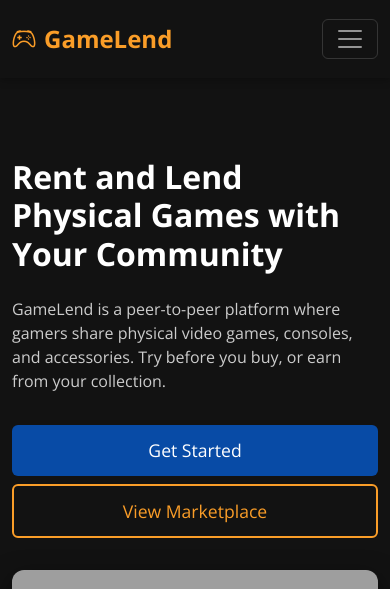
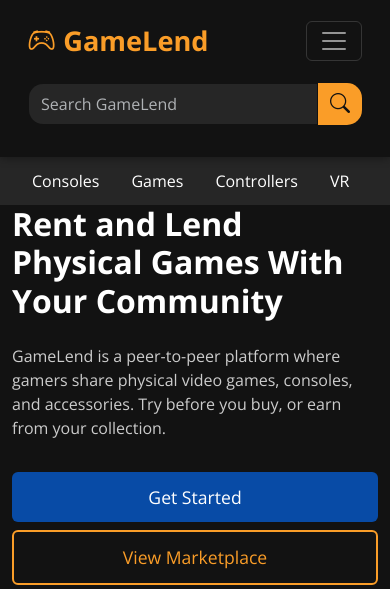
Before and after one commit to alex-sir/gamelend, a web app: file index.html in a window 390 px wide. Shown: the top 589 px of the page. Run offline with its HTML, style and script files only (its server is not run), Linux system fonts and the light colour scheme; grey boxes are pictures that could not be loaded.

Commit message:
update navigation bars

```diff
--- a/index.html
+++ b/index.html
@@ -34,51 +34,92 @@
   </head>
   <body>
     <!-- Sticky navigation bar -->
-    <nav class="navbar navbar-expand-lg sticky-top">
-      <div class="container">
+    <nav class="navbar navbar-primary navbar-expand-lg sticky-top">
+      <div class="container-fluid">
         <!-- GameLend brand -->
         <a class="navbar-brand" href="index.html">
           <i class="bi bi-controller me-2"></i>GameLend
         </a>
 
+        <!-- Button for when the navigation bar gets small -->
         <button
           class="navbar-toggler"
           type="button"
-          data-bs-toggle="collapse"
+          data-bs-toggle="offcanvas"
           data-bs-target="#navbarNav"
         >
           <span class="navbar-toggler-icon"></span>
         </button>
 
-        <div
-          class="collapse navbar-collapse justify-content-between"
-          id="navbarNav"
-        >
-          <div class="mx-auto search-bar d-none d-lg-block">
+        <!-- Search bar -->
+        <div class="mx-lg-4 search-bar">
           <form class="d-flex">
             <input
               class="form-control"
               type="search"
-                placeholder="Search games, consoles, accessories..."
+              placeholder="Search GameLend"
               aria-label="Search"
             />
+            <button class="btn btn-primary search-submit" type="submit">
+              <i class="bi bi-search fs-5"></i>
+            </button>
           </form>
         </div>
 
-          <div class="d-flex align-items-center">
+        <!-- Content that gets collapsed when the navigation bar is small -->
+        <div class="offcanvas offcanvas-end" id="navbarNav" tabindex="-1">
+          <div class="offcanvas-header">
+            <h5 class="offcanvas-title">Menu</h5>
+            <button
+              type="button"
+              class="btn-close btn-close-white"
+              data-bs-dismiss="offcanvas"
+              aria-label="Close"
+            ></button>
+          </div>
+          <!-- Log In/Sign Up buttons -->
+          <div class="offcanvas-body">
+            <div class="d-flex">
               <a href="auth/login.html" class="btn btn-login">Log In</a>
               <a href="auth/register.html" class="btn btn-signup">Sign Up</a>
             </div>
           </div>
         </div>
+      </div>
     </nav>
 
-    <!-- Hero Section -->
-    <section class="hero-section">
+    <!-- Secondary categories navigation bar -->
+    <nav class="navbar navbar-secondary navbar-expand-lg p-1">
+      <div class="container-fluid d-flex justify-content-center">
+        <ul class="nav flex-nowrap overflow-auto">
+          <li class="nav-item">
+            <a class="nav-link px-3" href="#">Consoles</a>
+          </li>
+          <li class="nav-item">
+            <a class="nav-link px-3" href="#">Games</a>
+          </li>
+          <li class="nav-item">
+            <a class="nav-link px-3" href="#">Controllers</a>
+          </li>
+          <li class="nav-item">
+            <a class="nav-link px-3" href="#">VR</a>
+          </li>
+          <li class="nav-item">
+            <a class="nav-link px-3" href="#">Peripherals</a>
+          </li>
+          <li class="nav-item">
+            <a class="nav-link px-3" href="#">Retro</a>
+          </li>
+        </ul>
+      </div>
+    </nav>
+
+    <!-- Hero section -->
+    <section class="hero-section pt-lg-3 pb-lg-5">
       <div class="container">
         <div class="row align-items-center">
           <div class="col-lg-6">
-            <h1>Rent and Lend Physical Games with Your Community</h1>
+            <h1>Rent and Lend Physical Games With Your Community</h1>
             <p>
               GameLend is a peer-to-peer platform where gamers share physical
               video games, consoles, and accessories. Try before you buy, or
--- a/styles/app.css
+++ b/styles/app.css
@@ -2,9 +2,12 @@
 :root {
   --color-black: #121212;
   --color-gray: #262626;
+  --color-gray-hover: #454545;
   --color-white: #ffffff;
   --color-blue: #084ba6;
+  --color-blue-hover: #0a61db;
   --color-orange: #fa9d28;
+  --color-orange-hover: #ef8606;
 }
 
 body {
@@ -14,69 +17,97 @@ body {
 }
 
 /* Navbar styling */
-.navbar {
+.navbar-primary {
   background-color: var(--color-black);
-  padding: 1rem 0;
+  padding: 1rem;
   box-shadow: 0 2px 8px rgba(0, 0, 0, 0.3);
 }
 
 .navbar-brand {
-  font-size: 1.5rem;
+  font-size: 1.7rem;
   font-weight: bold;
   color: var(--color-orange);
+  margin-right: 0;
 }
 
 .navbar-brand:hover {
   color: var(--color-orange);
 }
 
-.navbar .search-bar {
-  max-width: 400px;
+.navbar-primary .search-bar {
   width: 100%;
 }
 
-.navbar .search-bar .form-control {
-  background-color: var(--color-black);
-  border: 1px solid #444;
+.navbar-primary .search-bar .form-control {
+  color: var(--color-white);
+  background-color: var(--color-gray);
+  border: 1px solid transparent;
+  border-radius: 15px 0px 0px 15px;
+}
+
+.navbar-primary .search-bar .form-control:focus {
+  border-color: var(--color-orange);
+  box-shadow: none;
+}
+
+.search-submit {
+  color: var(--color-black);
+  background-color: var(--color-orange);
+  border-radius: 0px 15px 15px 0px;
+  border: transparent;
+  transition: all 0.3s;
+}
+
+.search-submit:hover {
+  color: var(--color-black);
+  background-color: var(--color-orange-hover);
+}
+
+.btn-login {
+  color: var(--color-white);
+  background-color: var(--color-blue);
+  border-radius: 15px;
+  padding: 0.5rem 1.25rem;
+  margin-right: 1rem;
+  transition: all 0.3s;
+  white-space: nowrap;
+}
+
+.btn-login:hover {
+  color: var(--color-white);
+  background-color: var(--color-blue-hover);
+}
+
+.btn-signup {
+  color: var(--color-orange);
+  background-color: var(--color-gray);
+  border-radius: 15px;
+  border: 1px solid var(--color-orange);
+  padding: 0.5rem 1.25rem;
+  transition: all 0.3s;
+  white-space: nowrap;
+}
+
+.btn-signup:hover {
+  color: var(--color-orange);
+  background-color: var(--color-gray-hover);
+  border: 1px solid var(--color-orange);
+}
+
+.navbar-secondary {
+  background-color: var(--color-gray);
+}
+
+.navbar-secondary a {
   color: var(--color-white);
 }
 
-.navbar .search-bar .form-control:focus {
-  background-color: var(--color-black);
-  border-color: var(--color-blue);
-  color: var(--color-white);
-  box-shadow: 0 0 0 0.2rem rgba(8, 75, 166, 0.25);
+.navbar-secondary a:hover {
+  color: var(--color-orange);
 }
 
-.btn-login {
-  background-color: transparent;
-  border: 1px solid var(--color-blue);
-  color: var(--color-blue);
-  padding: 0.5rem 1.25rem;
-  margin-right: 0.5rem;
-  transition: all 0.3s;
-}
-
-.btn-login:hover {
-  background-color: var(--color-blue);
-  color: var(--color-white);
-}
-
-.btn-signup {
-  background-color: var(--color-blue);
-  color: var(--color-white);
-  padding: 0.5rem 1.25rem;
-  border: none;
-  transition: all 0.3s;
-}
-
-.btn-signup:hover {
-  background-color: #0a5fc7;
-}
-
-/* Hero Section */
+/* Hero section */
 .hero-section {
-  padding: 5rem 0;
   background-color: var(--color-black);
 }
 
```
Also changed, not shown: auth/login.html (added), auth/register.html (added). Lines whose indentation alone changed are shown as unchanged.
